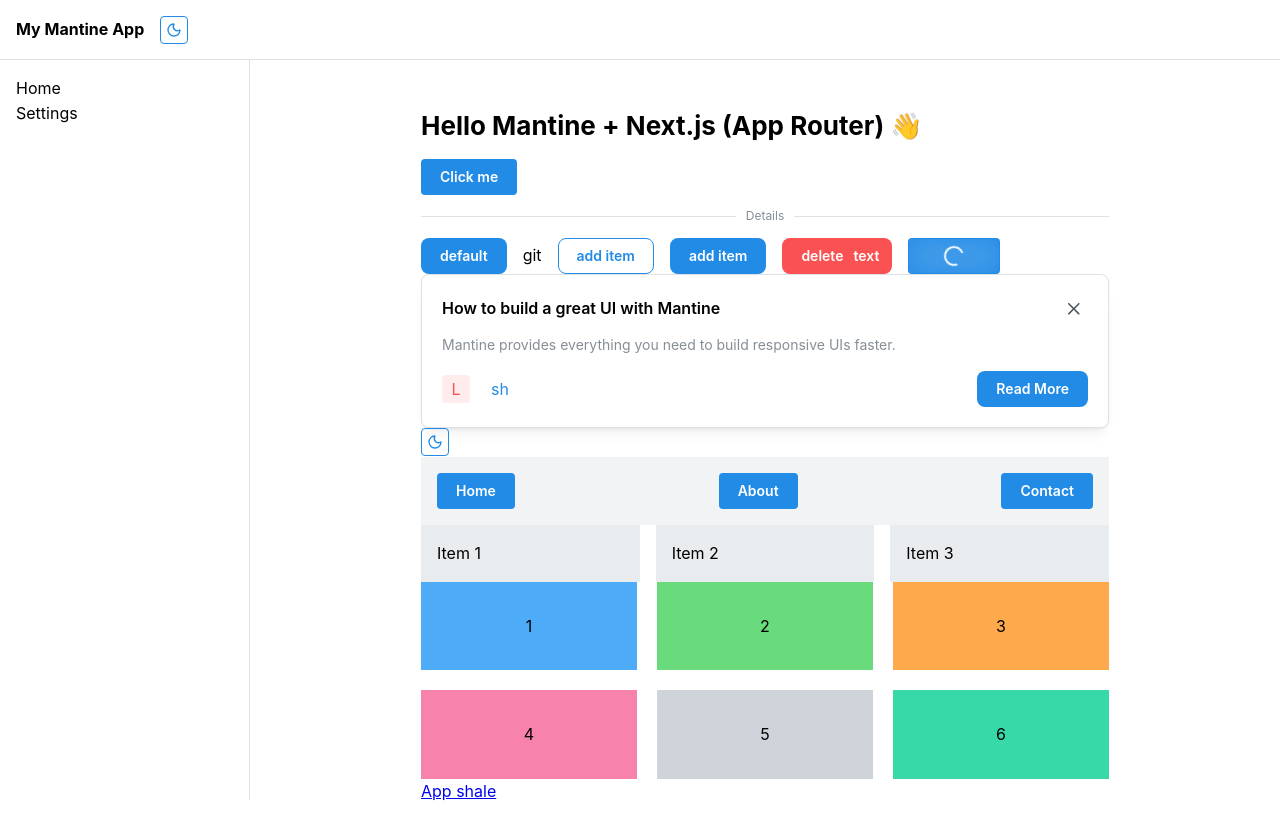
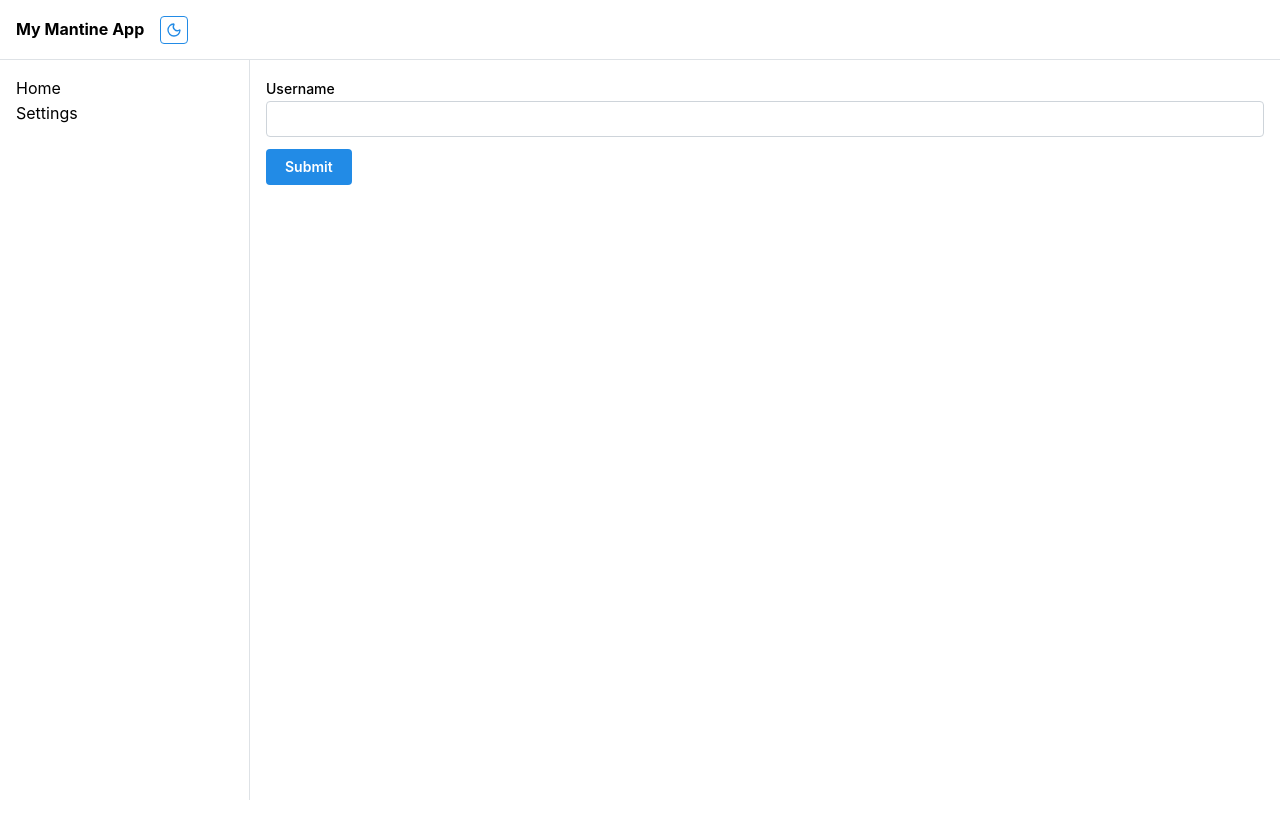
Before and after one commit to bonsii2/mantine-project, a Next.js app: page / in a window 1280 px wide. Shown: the top 838 px of the page. After the commit the page ends 800 px from the top, so only its background shows below. Built offline with nearby package versions, Linux system fonts and the light colour scheme.

Commit message:
i add the debounced page to learn debounce

```diff
--- a/package.json
+++ b/package.json
@@ -12,6 +12,7 @@
     "@mantine/form": "^8.3.4",
     "@mantine/hooks": "^8.3.4",
     "@mantine/next": "^6.0.22",
+    "lodash.debounce": "^4.0.8",
     "lucide-react": "^0.545.0",
     "next": "15.5.4",
     "react": "19.1.0",
@@ -19,6 +20,7 @@
   },
   "devDependencies": {
     "@tailwindcss/postcss": "^4",
+    "@types/lodash.debounce": "^4.0.9",
     "@types/node": "^20",
     "@types/react": "^19",
     "@types/react-dom": "^19",
--- /dev/null
+++ b/src/app/bounced/page.tsx
@@ -0,0 +1,40 @@
+'use client'
+import { useForm } from "@mantine/form";
+import { TextInput, Button } from "@mantine/core";
+import { useState, useEffect } from "react";
+import debounce from "lodash.debounce";
+
+export default function UsernameCheckForm() {
+  const [checking, setChecking] = useState(false);
+  const form = useForm({ initialValues: { username: "" } });
+
+  // debounced availability check
+  const check = debounce(async (username: string) => {
+    if (!username) return;
+    setChecking(true);
+    // simulate API
+    await new Promise((r) => setTimeout(r, 700));
+    const taken = username.toLowerCase() === "admin"; // fake rule
+    if (taken) form.setErrors({ username: "Username already taken" });
+    else form.setErrors({ username: undefined });
+    setChecking(false);
+  }, 500);
+
+  useEffect(() => {
+    check(form.values.username);
+    return () => check.cancel();
+  }, [form.values.username]);
+
+  return (
+    <form
+      onSubmit={form.onSubmit((values) =>
+        alert("submitted: " + values.username)
+      )}
+    >
+      <TextInput label="Username" {...form.getInputProps("username")} />
+      <Button mt="sm" type="submit" loading={checking}>
+        Submit
+      </Button>
+    </form>
+  );
+}
--- a/src/app/formPage/page.tsx
+++ b/src/app/formPage/page.tsx
@@ -1,5 +1,5 @@
 // components/RegisterForm.tsx
-"use client";
+// "use client";
 
 import React from "react";
 import { useForm } from "@mantine/form";
@@ -28,7 +28,7 @@
   avatar?: File | null;
 };
 
-export default function RegisterForm() {
+export default function Page() {
   const form = useForm<FormValues>({
     initialValues: {
       name: "",
@@ -68,7 +68,7 @@
   }
 
   return (
-    <Paper p="lg" radius="md" withBorder>
+    <Paper p="lg" radius="md" withBorder shadow="xl" >
       <Title order={3} mb="md">
         Register
       </Title>
--- a/src/app/layout.tsx
+++ b/src/app/layout.tsx
@@ -13,8 +13,9 @@
 import { useDisclosure } from "@mantine/hooks";
 import ThemeToggle from "./components/ThemeToggle";
 import HomePage from "./page";
-
-
+import FormPage from '@/app/formPage/page'
+import { Children } from "react";
+import Bounced from '@/app/bounced/page'
 export default function DemoAppShell() {
   const [opened, { toggle }] = useDisclosure();
 
@@ -57,7 +58,7 @@
             {/* Main content */}
             <AppShell.Main>
               <ScrollArea>
-                <HomePage/>
+                <Bounced />
               </ScrollArea>
             </AppShell.Main>
           </AppShell>
--- a/src/app/page.tsx
+++ b/src/app/page.tsx
@@ -1,4 +1,4 @@
-"use client";
+
 import Link from "next/link";
 import { Button, Title, Container, Paper, Group,Text,  Divider } from "@mantine/core";
 import  ThemeToggle  from "@/app/components/ThemeToggle";
@@ -63,10 +63,10 @@
           </Button>
         </Group>
       </Paper>
-
-      <ThemeToggle />
       <Demo />
       <Link href={"/appshell"}>App shale</Link>
+      <Link href={'/formPage'}>form page</Link>
+      <Link href={'/bounced'}>bounced</Link>
     </Container>
   );
 }
```
Also changed, not shown: 1 other file (tests, documents, lock files or other folders).
